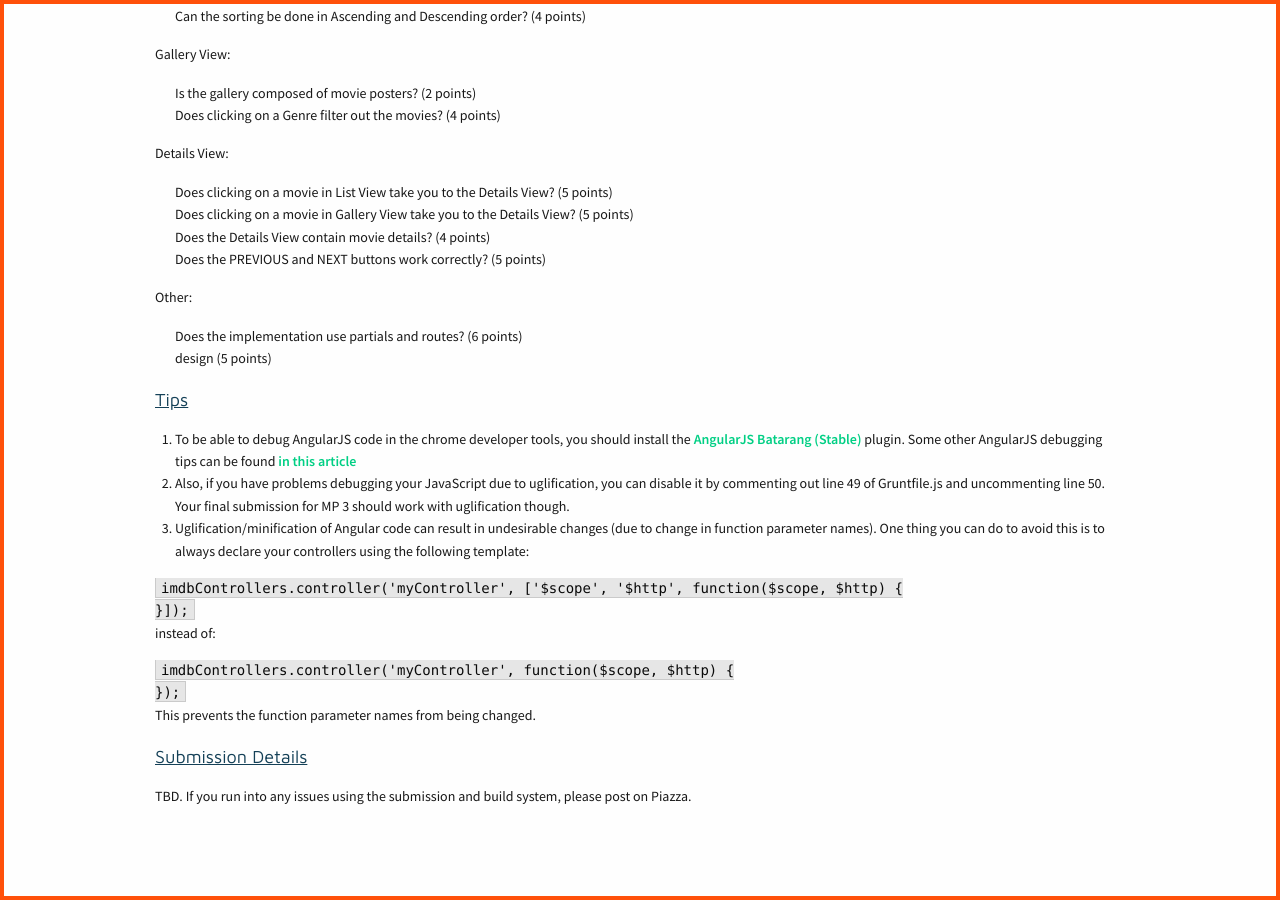
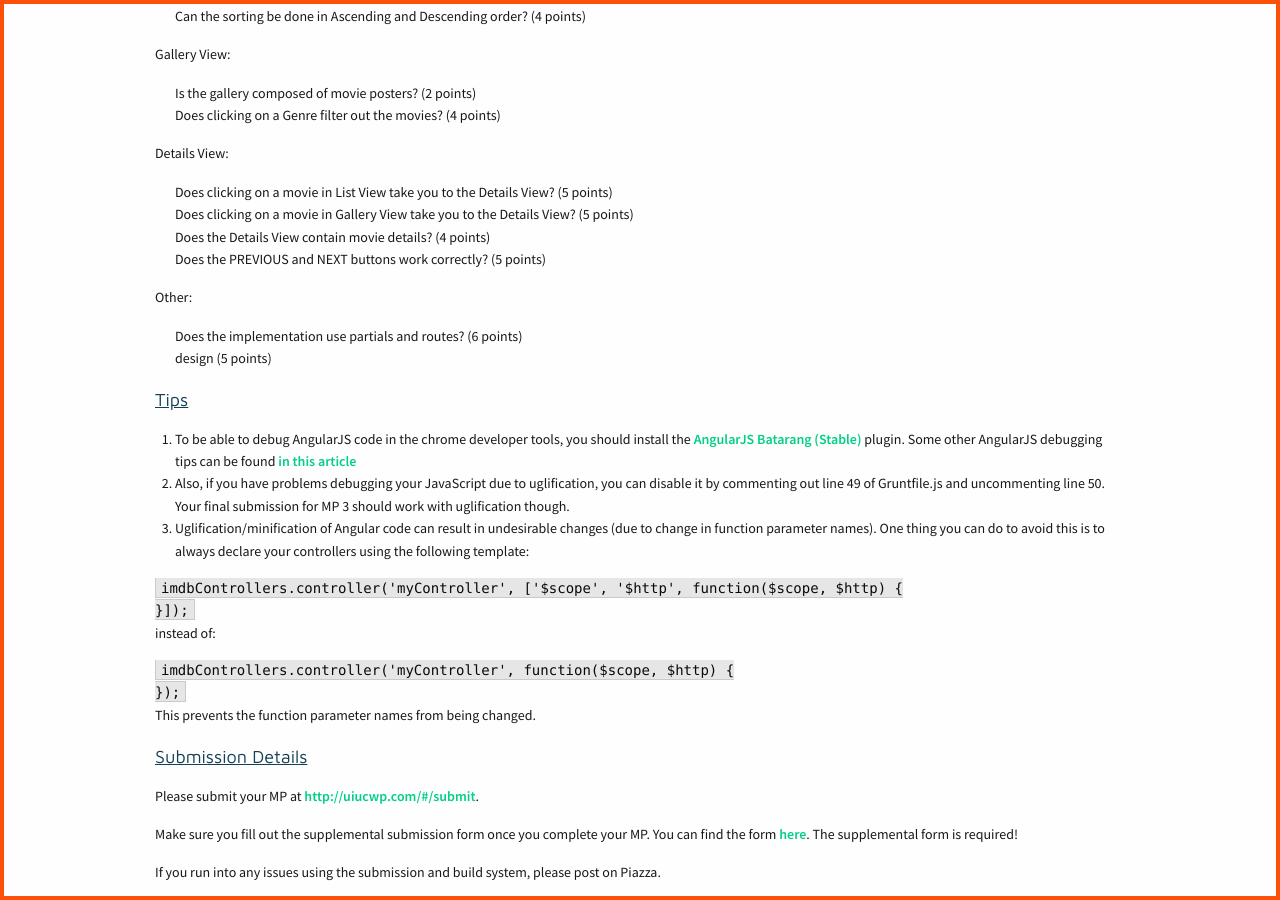
Before and after one commit to biplabdeka/fa2016, a Jekyll site: the page built from _posts/2016-10-4-MP-3.md, in a window 1280 px wide and 900 px high, scrolled down 2096 px. Built offline with Jekyll 4.4.1, drawn with Linux system fonts in a browser that asks for light colours; nearby versions of some CDN libraries.

Commit message:
Add submission details and supplemental form link

```diff
--- a/_posts/2016-10-4-MP-3.md
+++ b/_posts/2016-10-4-MP-3.md
@@ -119,5 +119,8 @@ imdbControllers.controller('myController', function($scope, $http) {
 This prevents the function parameter names from being changed.
 
 <div class="section-heading"> Submission Details </div>
-TBD.
+Please submit your MP at [http://uiucwp.com/#/submit](http://uiucwp.com/#/submit).
+
+Make sure you fill out the supplemental submission form once you complete your MP. You can find the form [here](https://drive.google.com/open?id=1ZyBVkOAEs9uWqPPxgWUFSXWprPZTbSRLXiTurqVWIt0). The supplemental form is required!
+
 If you run into any issues using the submission and build system, please post on Piazza.
```
